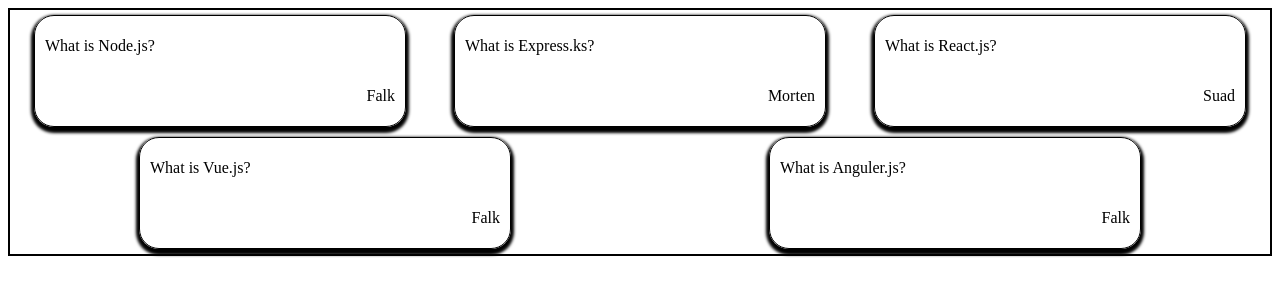
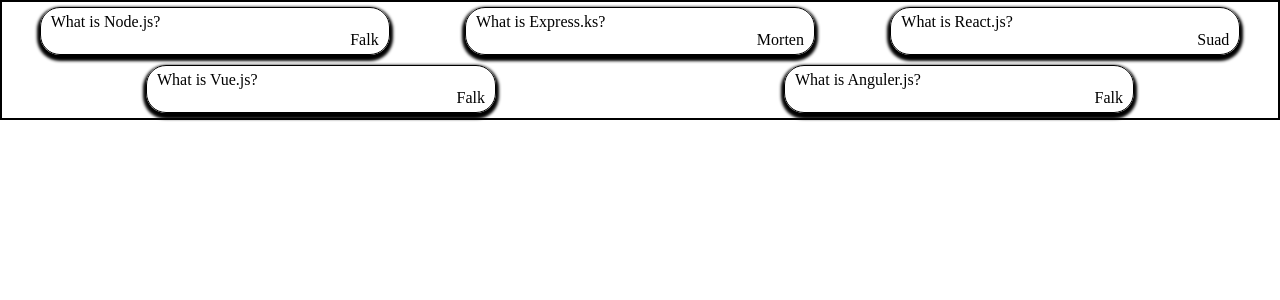
Before and after one commit to suademre/suad-morten-falk-coffee-board, a React (Create React App) app: page / in a window 1280 px wide. Shown: the top 300 px of the page. Built offline with nearby package versions, Linux system fonts and the light colour scheme.

Commit message:
add code review fixes

```diff
--- a/src/App.js
+++ b/src/App.js
@@ -1,18 +1,18 @@
-import React from "react";
-import Card from "./components/Card";
-import styled from "styled-components/macro";
+import React from 'react'
+import Card from './components/Card'
+import styled from 'styled-components/macro'
 
 function App({ data }) {
   return (
-    <Wrapper>
-      {data.map((card) => (
+    <Main>
+      {data.map(card => (
         <Card text={card.text} author={card.author} key={card.id} />
       ))}
-    </Wrapper>
-  );
+    </Main>
+  )
 }
 
-const Wrapper = styled.main`
+const Main = styled.main`
   height: 100%;
   border: 2px solid black;
   display: flex;
@@ -21,6 +21,6 @@
   @media only screen and (min-width: 375px) {
     flex-flow: wrap row;
   }
-`;
+`
 
-export default App;
+export default App
--- /dev/null
+++ b/src/GlobalStyles.js
@@ -0,0 +1,14 @@
+import { createGlobalStyle } from 'styled-components/macro'
+
+const GlobalStyles = createGlobalStyle`
+html {
+    box-sizing: border-box;
+}
+* {
+    box-sizing: inherit;
+    padding: 0;
+    margin: 0;
+}
+
+`
+export default GlobalStyles
--- a/src/components/Card.js
+++ b/src/components/Card.js
@@ -1,18 +1,16 @@
 import React from 'react'
-import styled from 'styled-components'
+import styled from 'styled-components/macro'
 
 function Card({ text, author }) {
   return (
-    <>
-      <StyledCards>
-        <p>{text}</p>
-        <StyledAuthorText>{author}</StyledAuthorText>
-      </StyledCards>
-    </>
+    <Wrapper>
+      <p>{text}</p>
+      <StyledAuthorText>{author}</StyledAuthorText>
+    </Wrapper>
   )
 }
 
-const StyledCards = styled.div`
+const Wrapper = styled.section`
   min-width: 375px;
   max-height: 150px;
   display: flex;
--- a/src/index.js
+++ b/src/index.js
@@ -2,9 +2,11 @@
 import ReactDOM from 'react-dom'
 import App from './App'
 import data from './data.json'
+import GlobalStyles from './GlobalStyles'
 
 ReactDOM.render(
   <React.StrictMode>
+    <GlobalStyles />
     <App data={data} />
   </React.StrictMode>,
   document.getElementById('root')
```
